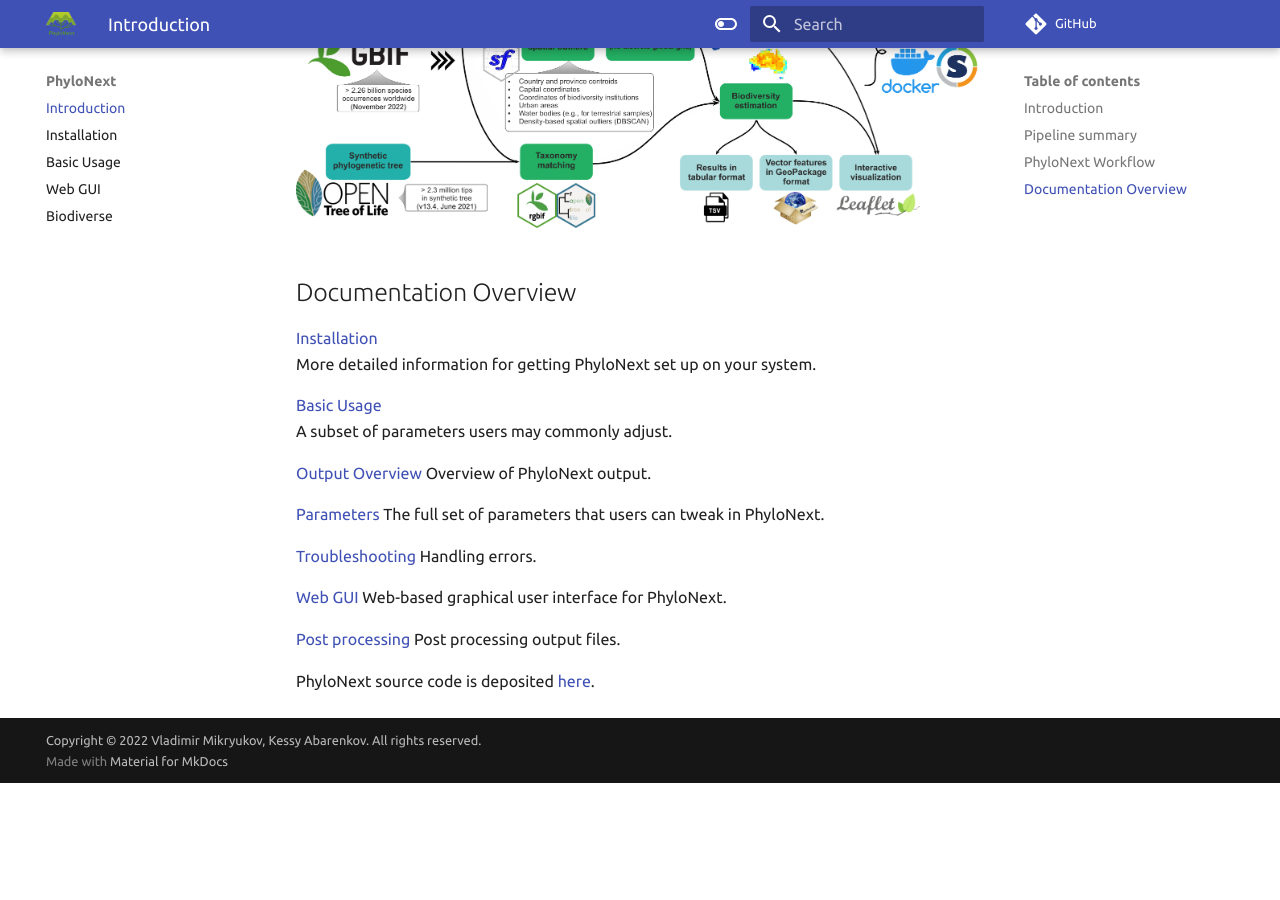
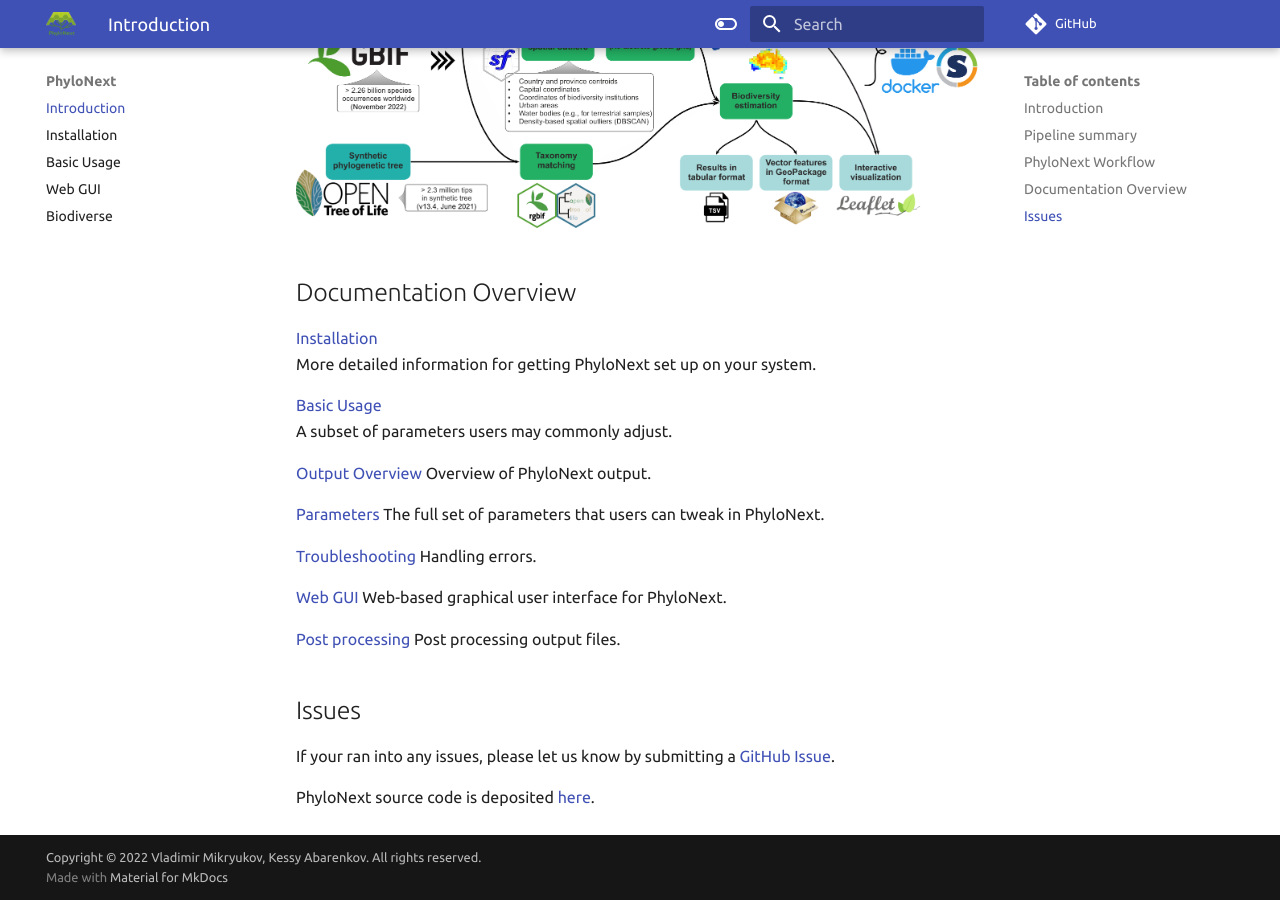
Before and after one commit to vmikk/phylonext_manual, an MkDocs documentation site: the page built from docs/index.md, in a window 1280 px wide and 900 px high, scrolled down 1151 px. Built offline with MkDocs 1.6.1 and Material for MkDocs 9.7.7, drawn with Linux system fonts in a browser that asks for light colours; comment, search, counter and statistics services are not loaded; before the commit the page ends 1934 px from its top, so only the background shows below that.

Commit message:
add Issues

```diff
--- a/docs/index.md
+++ b/docs/index.md
@@ -50,4 +50,8 @@ Web-based graphical user interface for PhyloNext.
 [Post processing](post.md)
 Post processing output files.
 
+## Issues
+
+If your ran into any issues, please let us know by submitting a [GitHub Issue](https://github.com/vmikk/PhyloNext/issues).
+
 PhyloNext source code is deposited [here](https://github.com/vmikk/PhyloNext).
```
